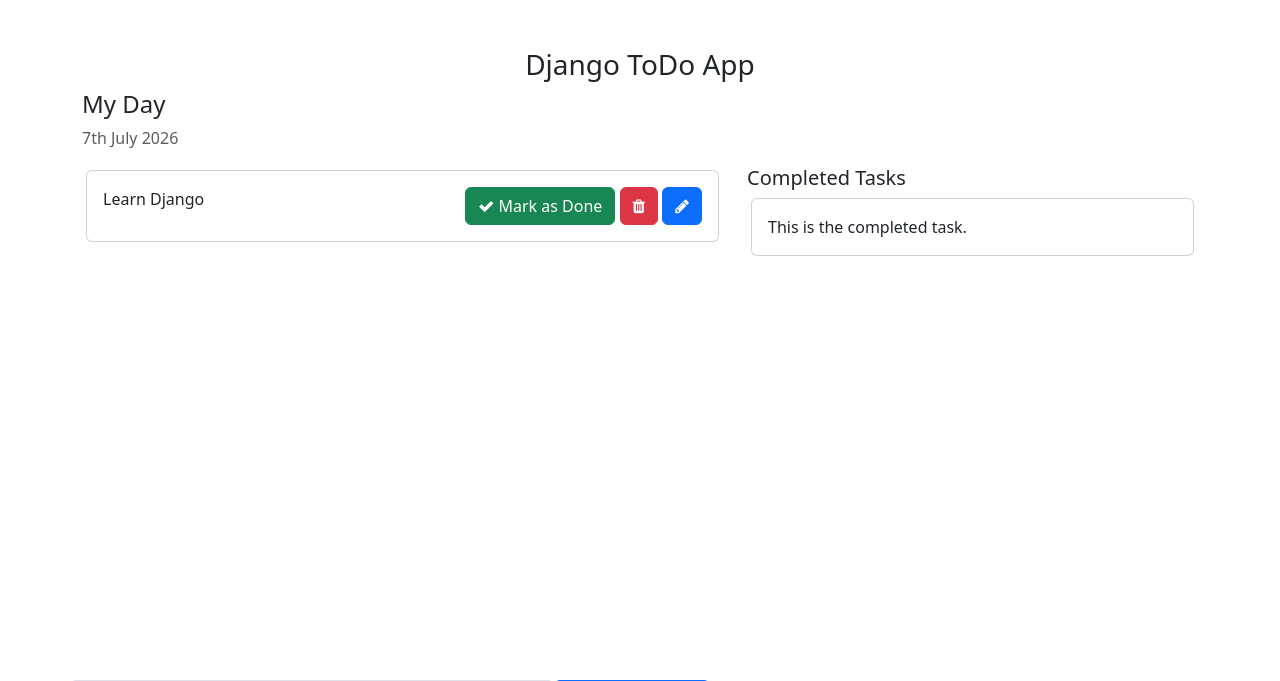
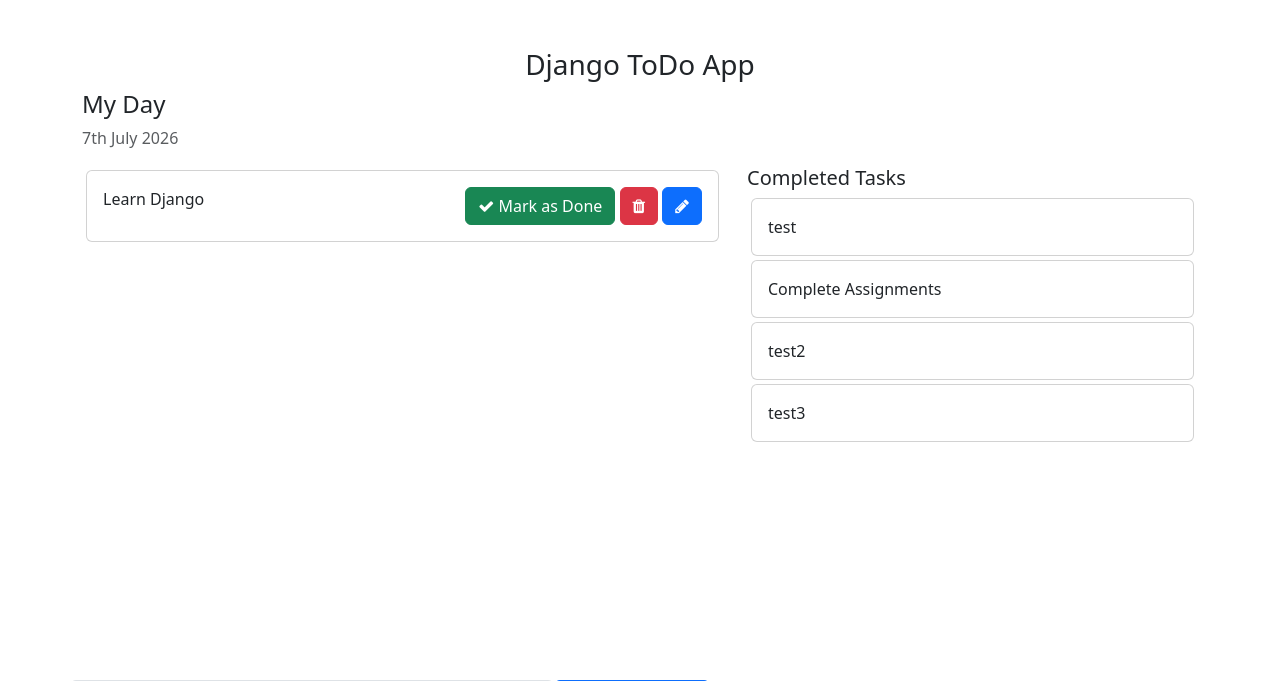
Before and after one commit to asifahemmed09/Django_ToDo_App, a Django app: page / in a window 1280 px wide. Shown: the top 681 px of the page. Run offline with Django 5.2, Linux system fonts and the light colour scheme; data comes from the database, SQL or seed files in the repository; both versions use the stored data as it was after the commit.

Commit message:
implement mark as done functionality

```diff
--- a/templates/home.html
+++ b/templates/home.html
@@ -43,7 +43,7 @@
             <div class="card-body">
               {{task.task}}
               <span style="position: relative; float: right">
-                <a class="btn btn-success"
+                <a href="{% url 'mark_as_done' task.pk %}" class="btn btn-success"
                   ><i class="fa fa-check"></i> Mark as Done</a
                 >
                 <a class="btn btn-danger"><i class="fa fa-trash"></i></a>
@@ -56,9 +56,11 @@
         <div class="col-md-5 col-lg-5">
           <h5>Completed Tasks</h5>
           <!-- List of all the tasks that have completed -->
+           {% for task in completed_tasks %}
           <div class="card m-1">
-            <div class="card-body">This is the completed task.</div>
+            <div class="card-body">{{task.task}}</div>
           </div>
+          {% endfor %}
         </div>
       </div>
       <div class="row">
--- a/todo/urls.py
+++ b/todo/urls.py
@@ -3,5 +3,6 @@
 from . import views
 
 urlpatterns = [
-    path("addTask/", views.add_task,name="add_task")
+    path("addTask/", views.add_task,name="add_task"),
+    path("mark_as_done/<int:pk>/", views.mark_as_done,name="mark_as_done")
 ]
--- a/todo_main/urls.py
+++ b/todo_main/urls.py
@@ -23,5 +23,5 @@
 urlpatterns = [
     path("admin/", admin.site.urls),
     path("", views.home, name="home"),
-    path("todo/",include("todo.urls"))
+    path("todo/",include("todo.urls")),
 ]
--- a/todo_main/views.py
+++ b/todo_main/views.py
@@ -3,9 +3,10 @@
 
 
 def home(request):
-    tasks = Task.objects.filter(is_completed=False)
-    print(tasks)
+    tasks = Task.objects.filter(is_completed=False).order_by('-updated_at')
+    completed_tasks =  Task.objects.filter(is_completed=True).order_by('-updated_at')
     context ={
-        "tasks":tasks
+        "tasks":tasks,
+        "completed_tasks":completed_tasks
     }
     return render(request, "home.html",context)
```
Also changed, not shown: todo/views.py (+8 -1 lines), db.sqlite3.
